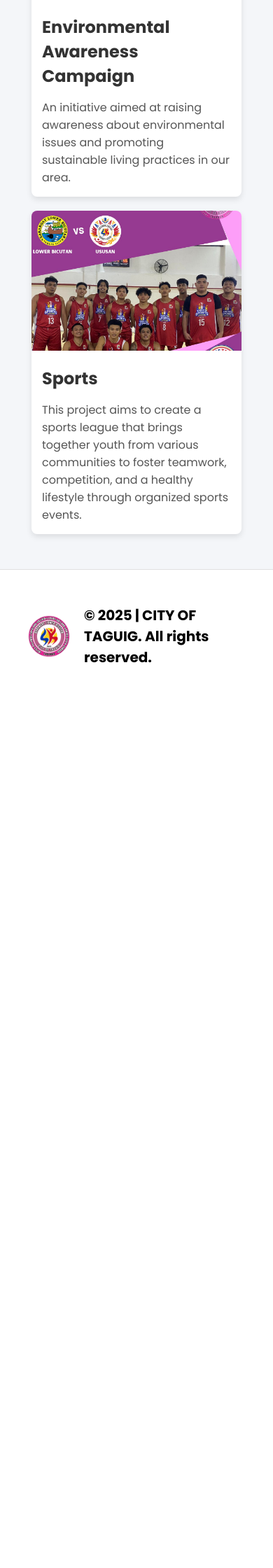
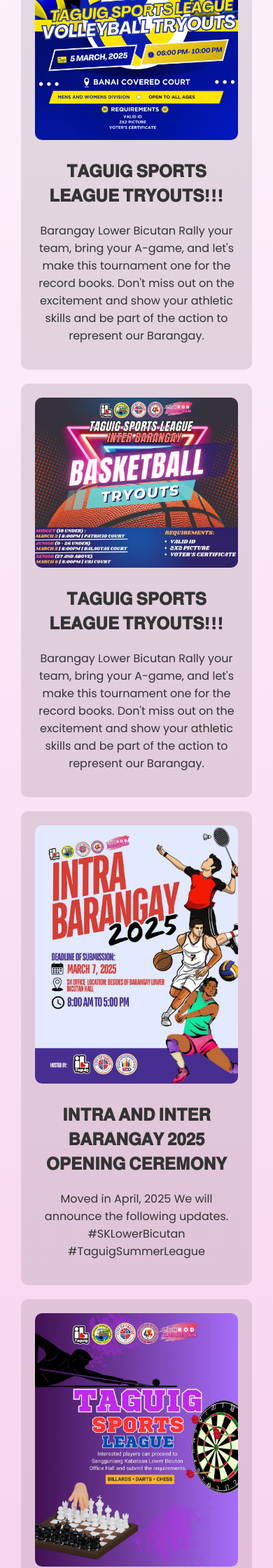
Before and after one commit to Pasionpreciouskaye/CAPSTONE-project, a PHP site: page /projects.html in a window 390 px wide; the page is wider, and only the part inside the window is pictured. Shown: the part 1018-3258 px from the top of that part at 70% size. Before the commit the page ends 1965 px from the top of that part, so only its background shows below. Run offline with PHP 8.4, Linux system fonts and the light colour scheme.

Commit message:
update a project and event page html and css fle

```diff
--- a/projects.html
+++ b/projects.html
@@ -9,7 +9,51 @@
       rel="stylesheet"
     />
     <link rel="stylesheet" href="./style/project.css" />
-  </head>
+  </head><body>
+    <header class="main-header">
+      <div class="header-container">
+        <div class="logo">
+          <img src="./logo/SK-Logo.png" alt="Logo" />
+        </div>
+        <div class="header-title">
+          <h1>Upcoming Events</h1>
+        </div>
+      </div>
+    </header>
+    <section class="events">
+        <div class="event">
+            <img src="./assets/project7.jpg" alt="Event 1">
+            <h2>🚨 𝐒𝐊𝐋𝐁 𝐊𝐊 𝐈𝐃𝐄𝐍𝐓𝐈𝐅𝐈𝐂𝐀𝐓𝐈𝐎𝐍 𝐂𝐀𝐑𝐃 𝐀𝐋𝐄𝐑𝐓! 🚨</h2>
+            <p>Tinatawagan ang bawat kabataan na 𝗲𝗱𝗮𝗱 𝟭𝟱 𝘁𝗼 𝟯𝟬 𝘆𝗲𝗮𝗿𝘀 𝗼𝗹𝗱 na huwag palampasin ang pagkakaroon ng libreng 𝙆𝙖𝙗𝙖𝙩𝙖𝙖𝙣 𝘾𝙖𝙧𝙙 𝙤 "𝙋𝙧𝙞𝙫𝙞𝙡𝙚𝙜𝙚 𝘾𝙖𝙧𝙙" na magbibigay sayo ng easy access sa lahat ng mga exciting ganap ng Sangguniang Kabataan ng Lower Bicutan.</p>
+        </div>
+        <div class="event">
+            <img src="./assets/recentproj5.jpg" alt="Event 2">
+            <h2>𝐓𝐀𝐆𝐔𝐈𝐆 𝐒𝐏𝐎𝐑𝐓𝐒 𝐋𝐄𝐀𝐆𝐔𝐄 𝐓𝐑𝐘𝐎𝐔𝐓𝐒!!!</h2>
+            <p>Barangay Lower Bicutan Rally your team, bring your A-game, and let's make this tournament one for the record books. Don't miss out on the excitement and show your athletic skills and be part of the action to represent our Barangay.</p>
+        </div>
+        <div class="event">
+          <img src="./assets/recentproj6.jpg" alt="Event 2">
+          <h2>𝐓𝐀𝐆𝐔𝐈𝐆 𝐒𝐏𝐎𝐑𝐓𝐒 𝐋𝐄𝐀𝐆𝐔𝐄 𝐓𝐑𝐘𝐎𝐔𝐓𝐒!!!</h2>
+          <p>Barangay Lower Bicutan Rally your team, bring your A-game, and let's make this tournament one for the record books. Don't miss out on the excitement and show your athletic skills and be part of the action to represent our Barangay.</p>
+        </div>
+        <div class="event">
+        <img src="./assets/recentproj-2.jpg" alt="Event 2">
+        <h2>𝐈𝐍𝐓𝐑𝐀 𝐀𝐍𝐃 𝐈𝐍𝐓𝐄𝐑 𝐁𝐀𝐑𝐀𝐍𝐆𝐀𝐘 𝟐𝟎𝟐𝟓 𝐎𝐏𝐄𝐍𝐈𝐍𝐆 𝐂𝐄𝐑𝐄𝐌𝐎𝐍𝐘</h2>
+        <p>Moved in April, 2025
+
+          We will announce the following updates.
+
+          #SKLowerBicutan
+          #TaguigSummerLeague</p>
+       </div>
+      <div class="event">
+        <img src="./assets/recentproj12.jpg" alt="Event 2">
+        <h2>𝐓𝐀𝐆𝐔𝐈𝐆 𝐒𝐏𝐎𝐑𝐓𝐒 𝐋𝐄𝐀𝐆𝐔𝐄
+
+          𝘽𝙄𝙇𝙇𝘼𝙍𝘿𝙎 • 𝘿𝘼𝙍𝙏𝙎 • 𝘾𝙃𝙀𝙎𝙎</h2>
+        <p>Para sa Kabataan ng Barangay Lower Bicutan na gustong magrepresenta ng ating Barangay sa paparating na Taguig Sports League 2025.</p>
+    </div>
+    </section>
   <body>
     <header class="main-header">
       <div class="header-container">
@@ -17,13 +61,14 @@
           <img src="./logo/SK-Logo.png" alt="Logo" />
         </div>
         <div class="header-title">
-          <h1>OUR PROJECTS</h1>
+          <h1>𝐒𝐊 𝐀𝐜𝐜𝐨𝐦𝐩𝐥𝐢𝐬𝐡𝐦𝐞𝐧𝐭𝐬 𝟐𝟎𝟐𝟑-𝟐𝟎𝟐𝟒 </h1>
         </div>
       </div>
     </header>
 
     <div class="main-content">
-      <h2>Explore the amazing projects we've been working on!</h2>
+      <h2>𝙎𝙝𝙤𝙪𝙩 𝙤𝙪𝙩 𝙨𝙖 𝙢𝙜𝙖 𝙆𝙖𝙗𝙖𝙩𝙖𝙖𝙣 𝙟𝙖𝙣, 𝙎𝙆 𝙖𝙣𝙤 𝙥𝙧𝙤𝙟𝙚𝙘𝙩?🫣</h2>
+         <h2> Explore the amazing projects we've been working on!</h2>
       <div class="project-container">
         <div class="project-card">
           <img src="./assets/project1.png" alt="Project 1" />
@@ -42,17 +87,50 @@
           </p>
         </div>
         <div class="project-card">
-          <img src="./assets/project3.png" alt="Project 3" />
+          <img src="./assets/project3.jpg" alt="Project 3" />
           <h3>Sports</h3>
           <p>
             This project aims to create a sports league that brings together
             youth from various communities to foster teamwork, competition, and
             a healthy lifestyle through organized sports events.
           </p>
+          </div>
+        <div class="project-card">
+          <img src="./assets/recentproj10.jpg" alt="Project 4" />
+          <h3>SAGOT KO, ISKUL SUPPLIES MO!</h3>
+          <p>
+            TSAGOT KO, ISKUL SUPPLIES MO project to support students in their educational journey. With a mission to empower local vouth and lessen the financial burden on families, this initiative provides essential school supplies to 500 students in the community.
+          </p>
         </div>
+        <div class="project-card">
+          <img src="./assets/recentproj11.jpg" alt="Project 5" />
+          <h3>EQUALITY PRIDE</h3>
+          <p>
+            Marching for Colorful Equality & Love is a vibrant celebration of the LGBTQ+ community, uniting 100 youth from Lower Bicutan. Through advocacy, unity, and colorful displays, this march promotes equality, acceptance, and pride, reinforcing that diversity strengthens our community.
+          </p>
         </div>
-      </div>
-    </div>
+        <div class="project-card">
+          <img src="./assets/recentproj7.jpg" alt="Project 6" />
+          <h3>SIGLA NG KABATAAN- AMAZING RACE 2024</h3>
+          <p>
+            This exciting event organized by the SK of Lower Bicutan, this event gathers 100 youth for a day of fun, teamwork, and friendly competition. Through relay challenges and interactive tasks, participants build endurance, foster engagement, and strengthen community spirit.
+          </p>
+        </div>
+        <div class="project-card">
+          <img src="./assets/recentproj8.jpg" alt="Project 7" />
+          <h3>SEEN IT, CLEAN IT</h3>
+          <p>
+            The SEEN IT, CLEAN IT initiative by the Sangguniang Kabataan of Lower Bicutan aims to promote cleanliness and environmental awareness in the community. Through this project, three labeled trash cans--biodegradable, non-biodegradable, and recyclable--are provided to every active basketball court in Lower Bicutan.
+             environment for all residents.
+          </p>
+        </div>
+        <div class="project-card">
+          <img src="./assets/proj.jpg" alt="Project 8" />
+          <h3>SAGIP KALIKASAN- KABATAAN URBAN GARDENING WORKSHOP</h3>
+          <p>
+           The seminar will teach youth (ages 15-30) practical skills in growing plants, herbs, and vegetables in limited urban spaces. Participar will learn eco-friendly gardening techniques such as container gardening and composting, empowering them to contribute sustainability and environmental care in their communities.
+          </p>
+        </div>
 
     <footer>
       <div class="footer-content">
@@ -61,4 +139,3 @@
       </div>
     </footer>
   </body>
-</html>
--- a/style/project.css
+++ b/style/project.css
@@ -1,3 +1,42 @@
+body {
+    font-family: Arial, sans-serif;
+    margin: 0;
+    padding: 0;
+    background: linear-gradient(to bottom, #fdfdff, #f190d4);
+    color: white;
+    text-align: center;
+}
+header {
+    padding: 20px;
+}
+.events, .recent-events {
+    display: flex;
+    justify-content: center;
+    flex-wrap: wrap;
+    padding: 20px;
+}
+
+.event {
+    background: rgba(0, 0, 0, 0.1);
+    margin: 10px;
+    padding: 20px;
+    border-radius: 10px;
+    width: 300px;
+    text-align: center;
+}
+.event img {
+    width: 100%;
+    border-radius: 10px;
+}
+
+.recent-events h2 {
+    width: 100%;
+}
+.event-gallery img {
+    width: 150px;
+    margin: 5px;
+    border-radius: 10px;
+}
 /* General body styles */
 body {
     font-family: 'Poppins', sans-serif;
```
Also changed, not shown: eventpage2.html (added, +103 -0 lines), projectpage.html (deleted, +0 -48 lines), style/eventpage2.css (added, +105 -0 lines), assets/proj.jpg (added), assets/project1.jpg (deleted), assets/project6.jpg (deleted), assets/recentproj-2.jpg (added), assets/recentproj.jpg (added), assets/recentproj10.jpg (added), assets/recentproj11.jpg (added), assets/recentproj12.jpg (added), assets/recentproj3.jpg (added), assets/recentproj5.jpg (added), assets/recentproj6.jpg (added), 3 more files.
